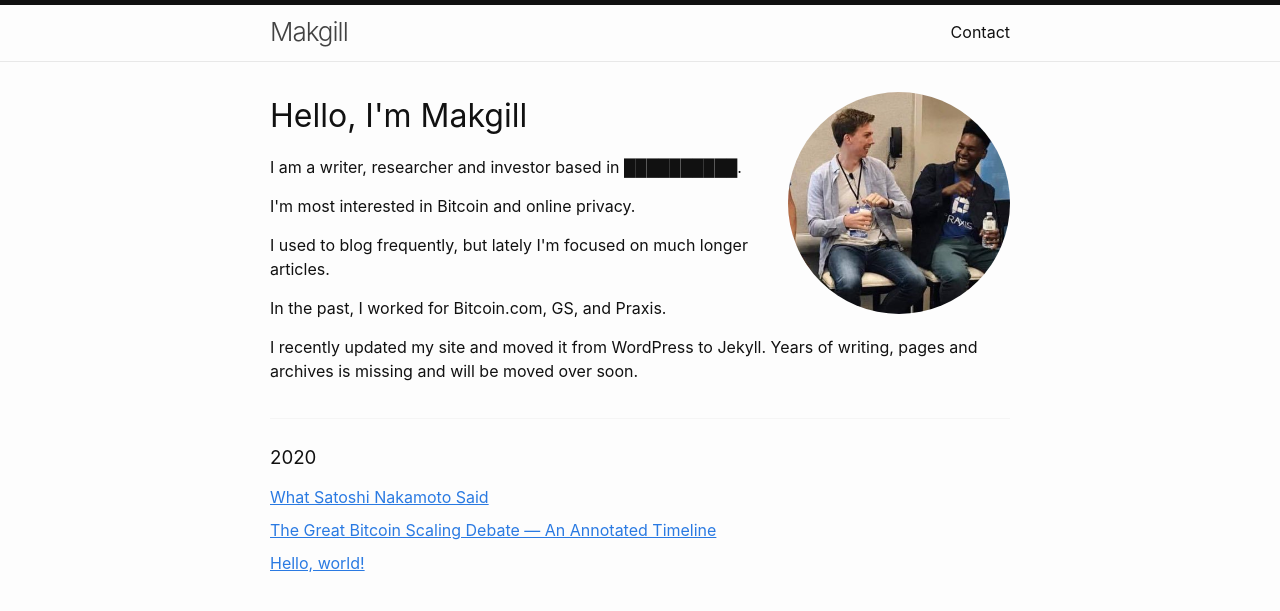
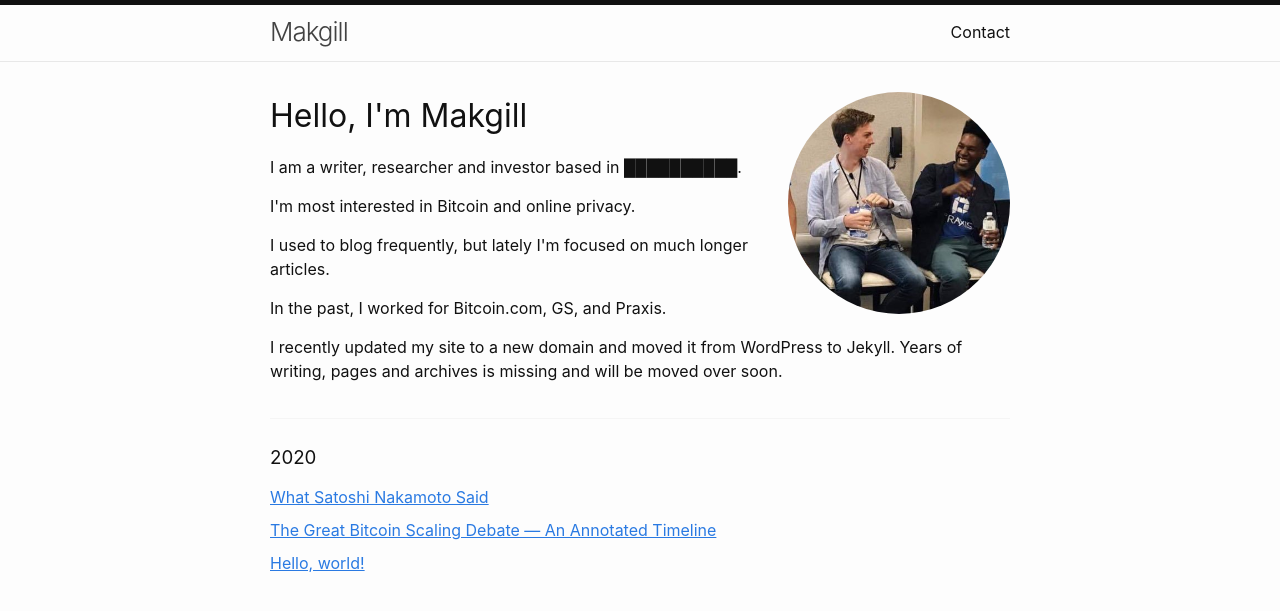
Before and after one commit to derykmakgill/krawisz, a Jekyll site: the page built from index.html, in a window 1280 px wide. Shown: the top 611 px of the page. Built offline with Jekyll 4.4.1, drawn with Linux system fonts in a browser that asks for light colours.

Commit message:
Update home.html

```diff
--- a/_layouts/home.html
+++ b/_layouts/home.html
@@ -19,7 +19,7 @@ layout: default
 "><h1>Hello, I'm Makgill</h1><p>I am a writer, researcher and investor based in ██████████.</p><p>I'm most interested in Bitcoin and online privacy.</p>
     <p>I used to blog frequently, but lately I'm focused on much longer articles.</p><p>In the past, I worked for Bitcoin.com, GS, and Praxis.</p>
 
-    <p>I recently updated my site and moved it from WordPress to Jekyll. Years of writing, pages and archives is missing and will be moved over soon.</p>
+    <p>I recently updated my site to a new domain and moved it from WordPress to Jekyll. Years of writing, pages and archives is missing and will be moved over soon.</p>
    </div></header>
 
 
```
